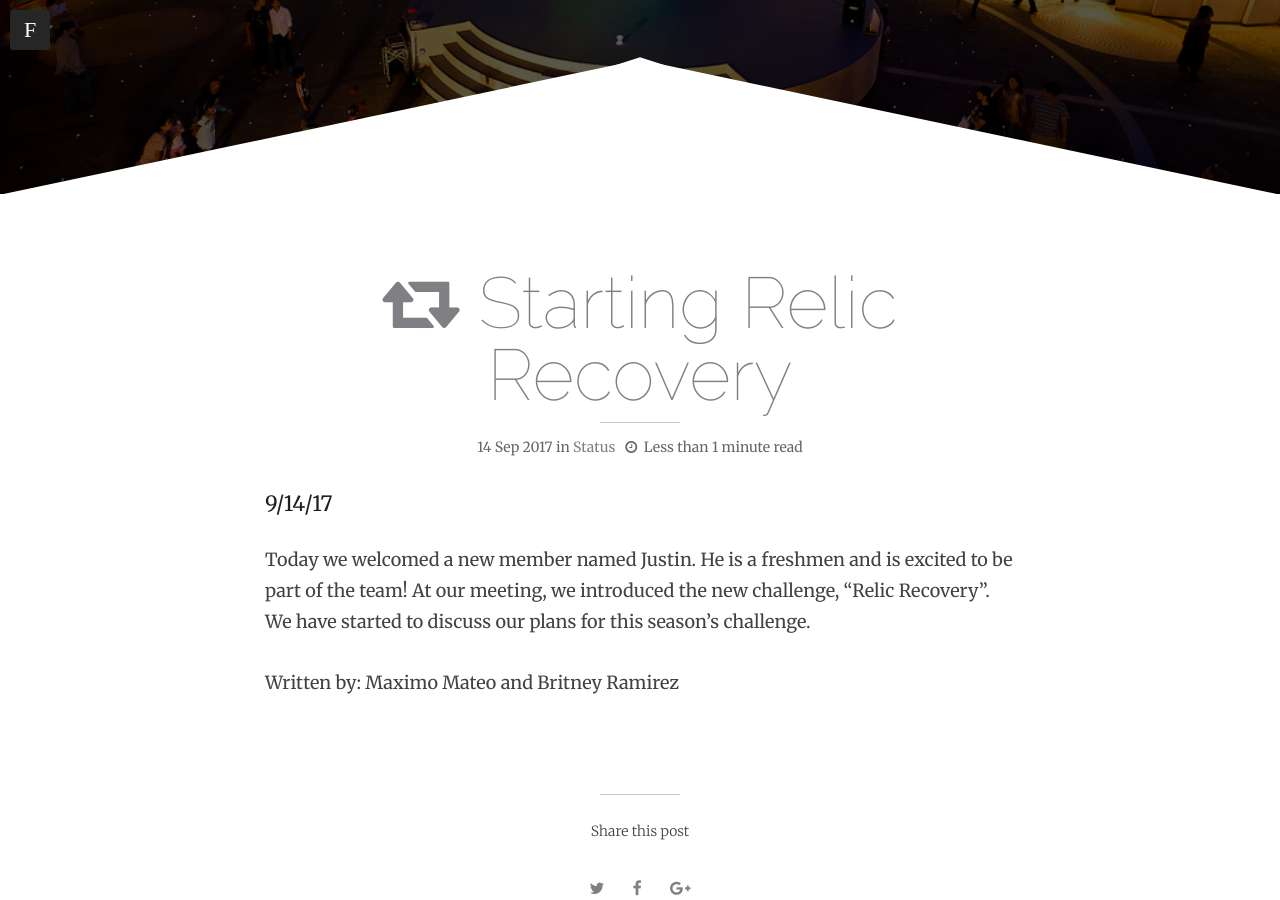
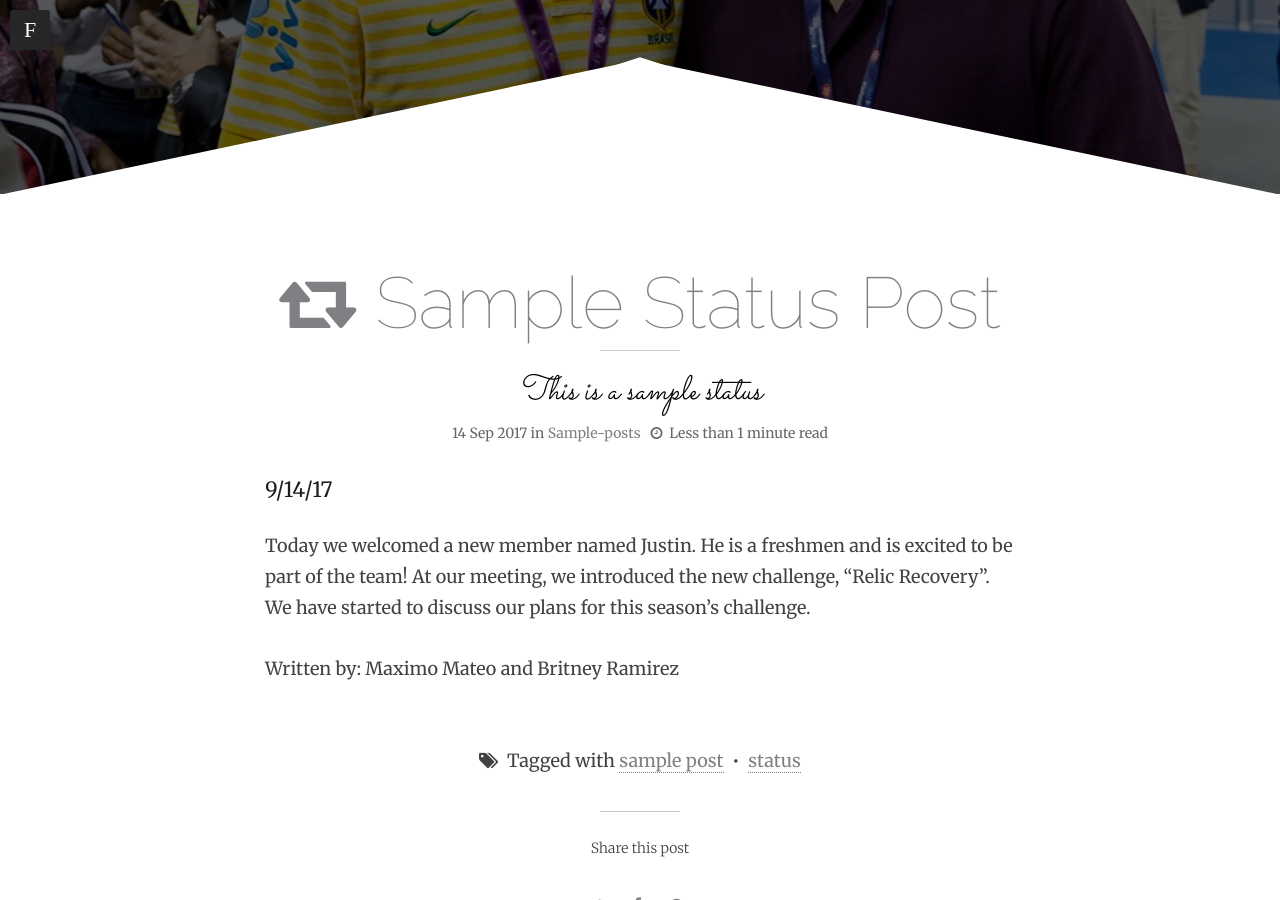
Before and after one commit to hmfaysal/hmfaysal-omega-theme, a Jekyll site: the page built from _posts/2017-09-14-Starting-Relic-Recovery.md, in a window 1280 px wide and 900 px high, scrolled down 346 px. Built offline with Jekyll 4.4.1, drawn with Linux system fonts in a browser that asks for light colours; comment, search, counter and statistics services are not loaded.

Commit message:
Update 2017-09-14-Starting-Relic-Recovery.md

```diff
--- a/_posts/2017-09-14-Starting-Relic-Recovery.md
+++ b/_posts/2017-09-14-Starting-Relic-Recovery.md
@@ -1,13 +1,11 @@
 ---
 layout: post
 type: status
-title: "Starting Relic Recovery"
-description:
-headline:
-modified: 2017-09-14
-category: status
-image:
-  feature:
+title: "Sample Status Post"
+description: "This is a sample status"
+category: Sample-Posts
+tags: [sample post, status]
+imagefeature: picture-10.jpg
 comments: true
 mathjax:
 ---
```
